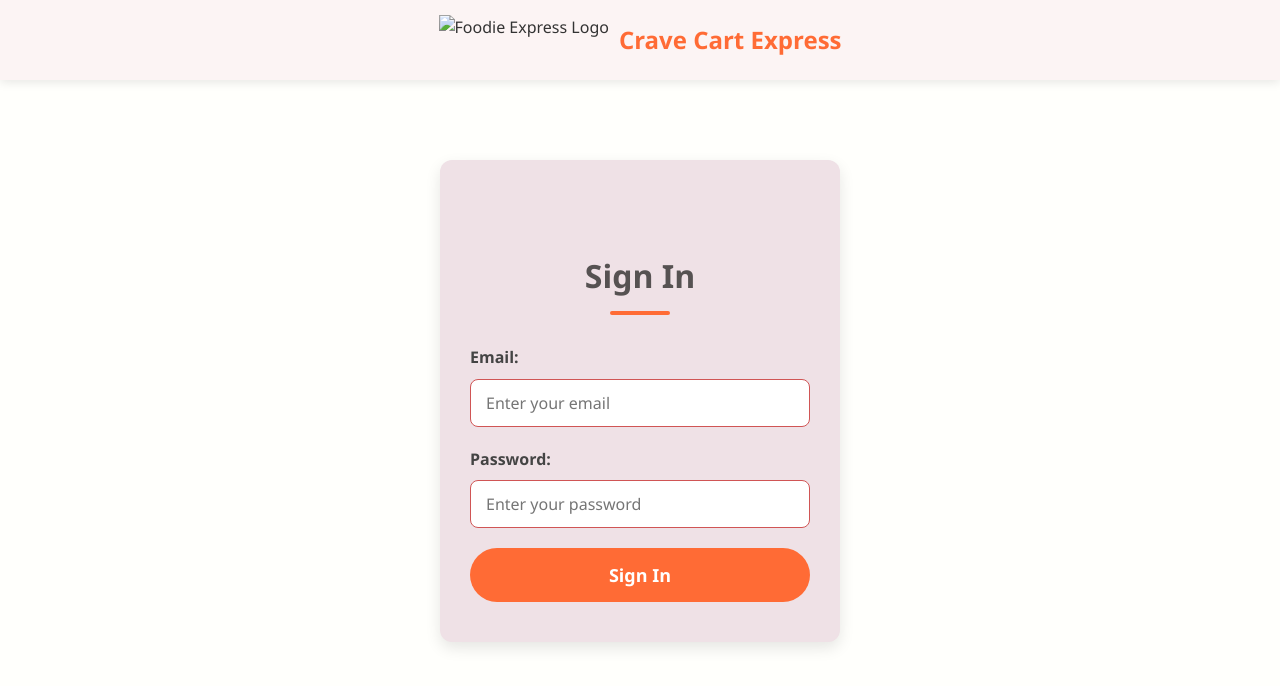
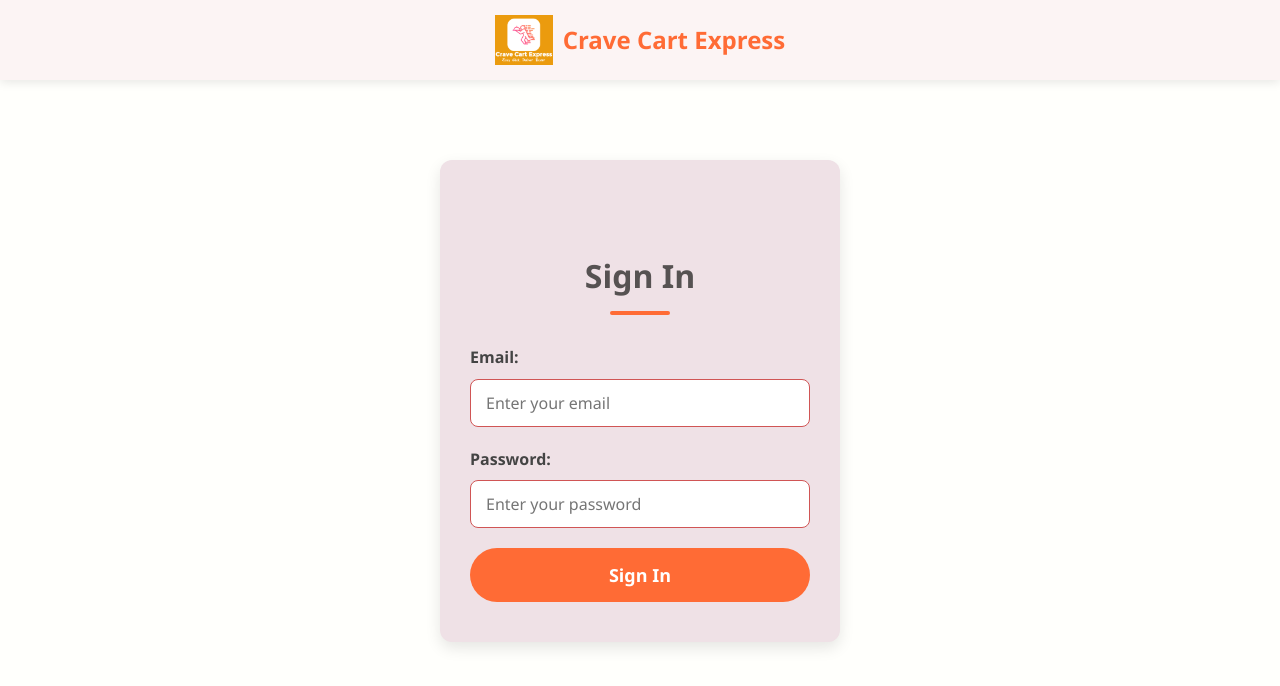
Before and after one commit to sheen-sys/midterm_web, a plain HTML site: page signin.html in a window 1280 px wide. Drawn offline with Linux system fonts and the light colour scheme.

Commit message:
adding logo

```diff
--- a/signin.html
+++ b/signin.html
@@ -11,7 +11,7 @@
     <div class="container">
       <div class="header-content" style="justify-content: center;">
         <div class="logo">
-          <img src="IMG_20250917_163121.png" alt="Foodie Express Logo" />
+          <img src="logo.png" alt="Foodie Express Logo" />
           <h1>Crave Cart Express</h1>
         </div>
       </div>
```
